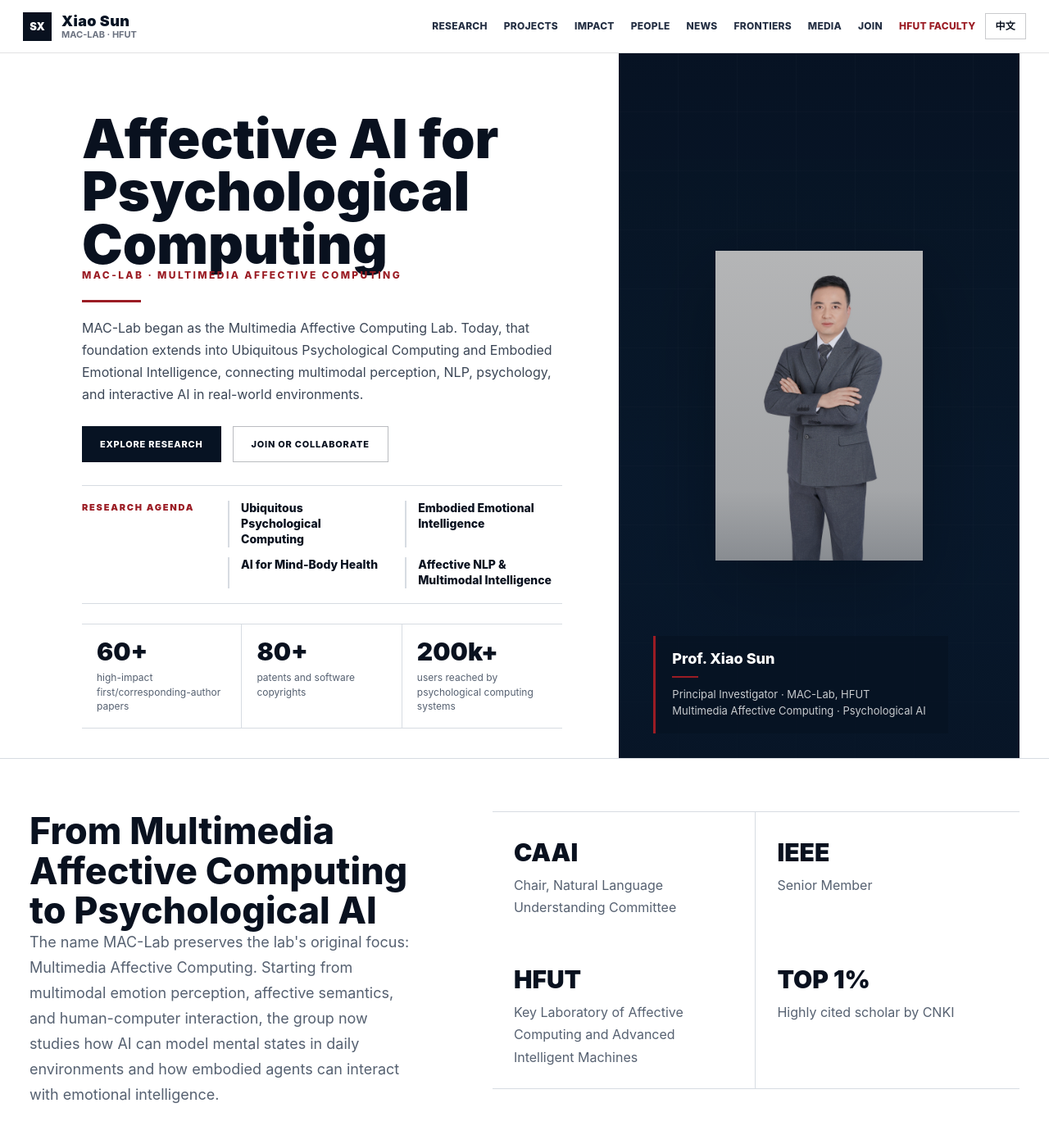
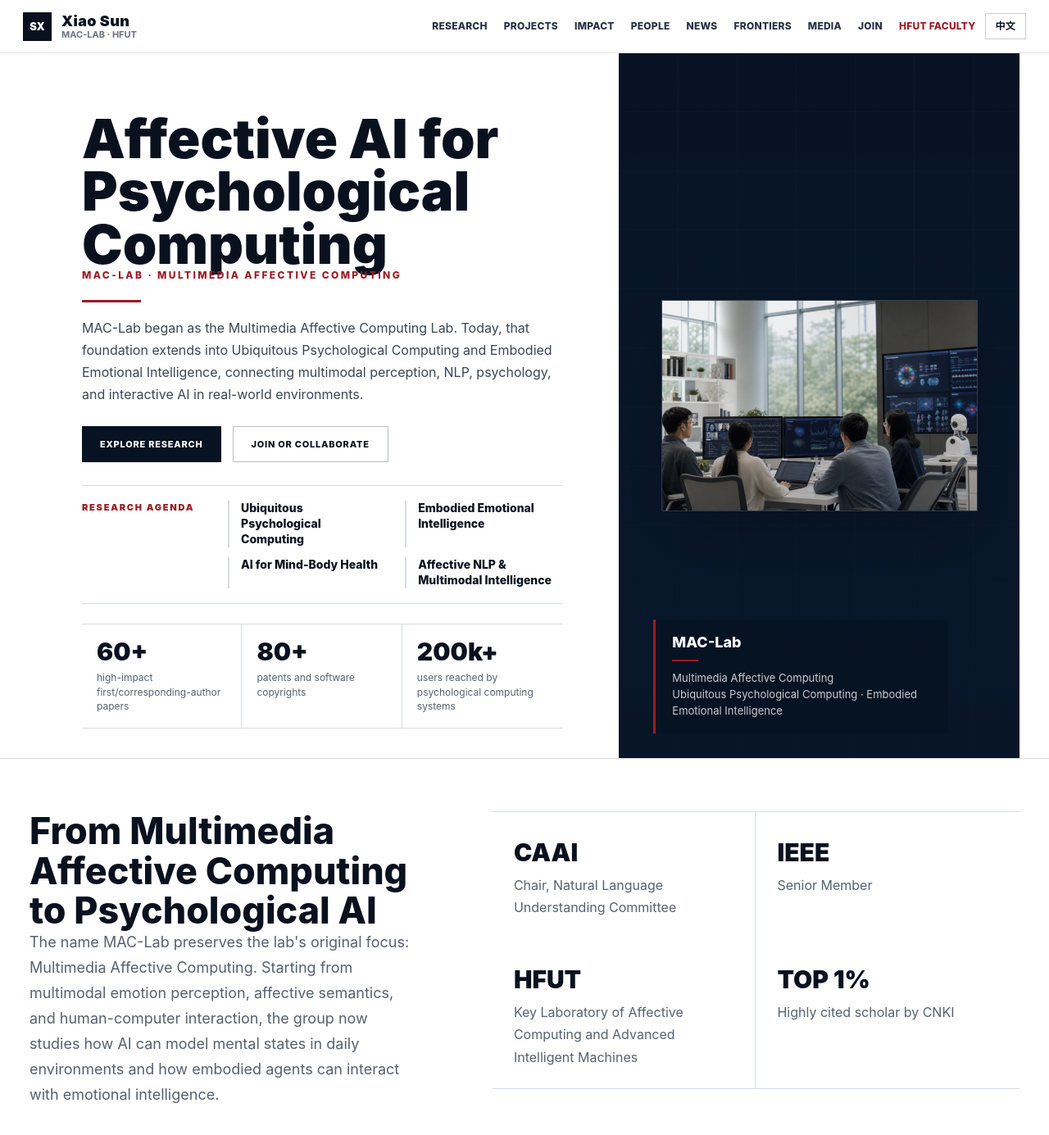
Before and after one commit to sxhfut/sxhfut.github.io, a Jekyll site: the page built from index.html, in a window 1280 px wide and 1400 px high. Shown: the top 1385 px of the window at 82% size. Built offline with Jekyll 4.4.1, drawn with Linux system fonts in a browser that asks for light colours.

Commit message:
Replace hero portrait with lab visual

```diff
--- a/css/main.scss
+++ b/css/main.scss
@@ -2012,7 +2012,7 @@ h2 {
   min-height: auto;
   align-items: center;
   justify-content: center;
-  padding: clamp(42px, 5vw, 68px);
+  padding: clamp(34px, 4vw, 52px);
   background:
     linear-gradient(180deg, rgba(7, 19, 35, 0.98), rgba(9, 28, 50, 0.94)),
     var(--navy);
@@ -2028,17 +2028,18 @@ h2 {
 
 .hero__portrait::after {
   background:
-    linear-gradient(180deg, transparent 0%, rgba(7, 19, 35, 0.16) 62%, rgba(7, 19, 35, 0.72) 100%);
+    linear-gradient(180deg, rgba(7, 19, 35, 0.02) 0%, rgba(7, 19, 35, 0.08) 50%, rgba(7, 19, 35, 0.72) 100%);
 }
 
 .hero__portrait img {
-  width: min(70%, 370px);
+  width: min(100%, 560px);
   height: auto;
-  max-height: 610px;
-  object-fit: contain;
-  object-position: center top;
-  background: #bcc1c4;
-  box-shadow: 0 34px 90px rgba(0, 0, 0, 0.28);
+  max-height: none;
+  border: 1px solid rgba(255, 255, 255, 0.16);
+  object-fit: cover;
+  object-position: center;
+  background: #162033;
+  box-shadow: 0 34px 90px rgba(0, 0, 0, 0.32);
 }
 
 .hero__card {
@@ -2140,11 +2141,11 @@ h2 {
   }
 
   .hero__portrait {
-    min-height: 580px;
+    min-height: 540px;
   }
 
   .hero__portrait img {
-    width: min(60%, 390px);
+    width: min(100%, 620px);
   }
 }
 
@@ -2188,13 +2189,13 @@ h2 {
   }
 
   .hero__portrait {
-    min-height: 520px;
-    padding: 28px 14px 118px;
+    min-height: 430px;
+    padding: 28px 14px 120px;
   }
 
   .hero__portrait img {
-    width: min(86%, 330px);
-    max-height: 390px;
+    width: min(92%, 390px);
+    max-height: none;
   }
 
   .hero__card {
--- a/index.html
+++ b/index.html
@@ -31,10 +31,10 @@ body_class: home
       </dl>
     </div>
     <div class="hero__portrait">
-      <img src="{{ '/images/profile/sun-xiao-standing.jpg' | prepend: site.baseurl }}" alt="Professor Xiao Sun">
+      <img src="{{ '/images/hero/mac-lab-research-studio.jpg' | prepend: site.baseurl }}" alt="MAC-Lab research studio with multimodal affective computing systems">
       <div class="hero__card">
-        <strong><span class="lang-en">Prof. Xiao Sun</span><span class="lang-zh">孙晓 教授</span></strong>
-        <span><span class="lang-en">Principal Investigator · MAC-Lab, HFUT<br>Multimedia Affective Computing · Psychological AI</span><span class="lang-zh">MAC-Lab 负责人 · 合肥工业大学<br>多模态情感计算 · 心理智能</span></span>
+        <strong><span class="lang-en">MAC-Lab</span><span class="lang-zh">MAC-Lab</span></strong>
+        <span><span class="lang-en">Multimedia Affective Computing<br>Ubiquitous Psychological Computing · Embodied Emotional Intelligence</span><span class="lang-zh">多模态情感计算<br>普适心理计算 · 具身情感智能</span></span>
       </div>
     </div>
   </div>
```
Also changed, not shown: images/hero/mac-lab-research-studio.jpg (added).
